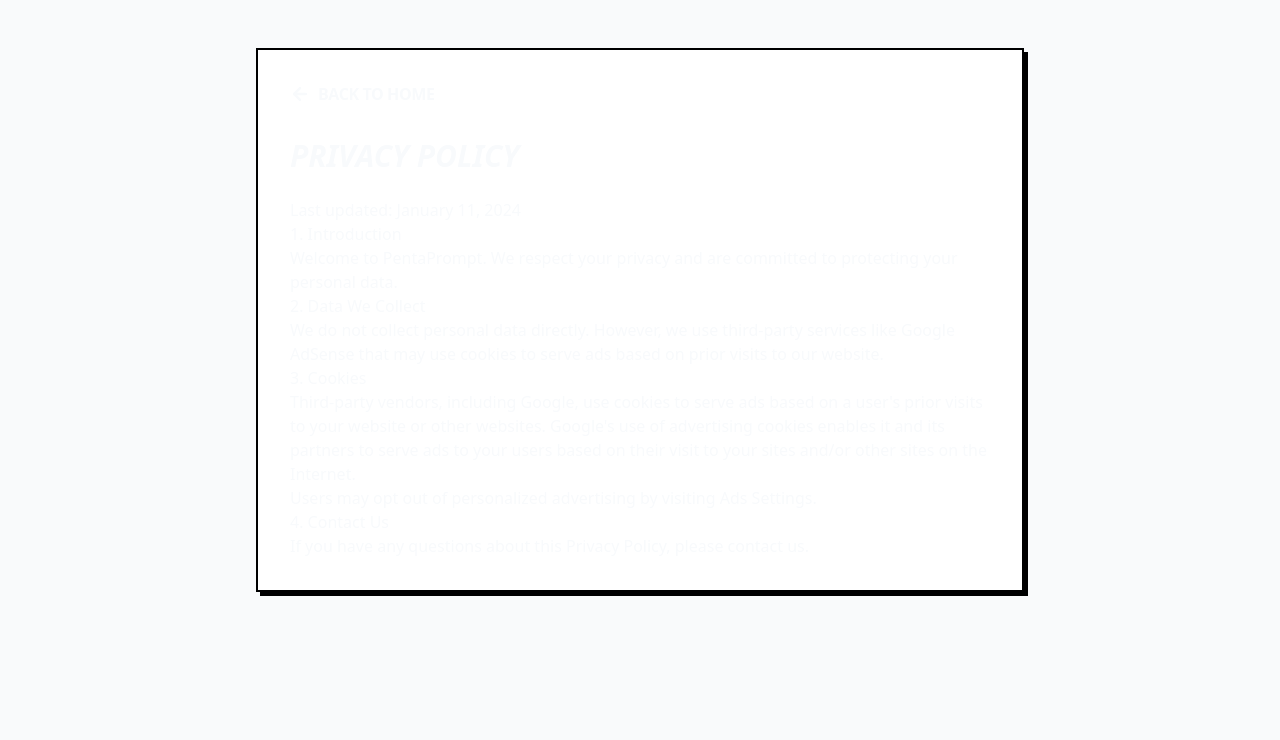
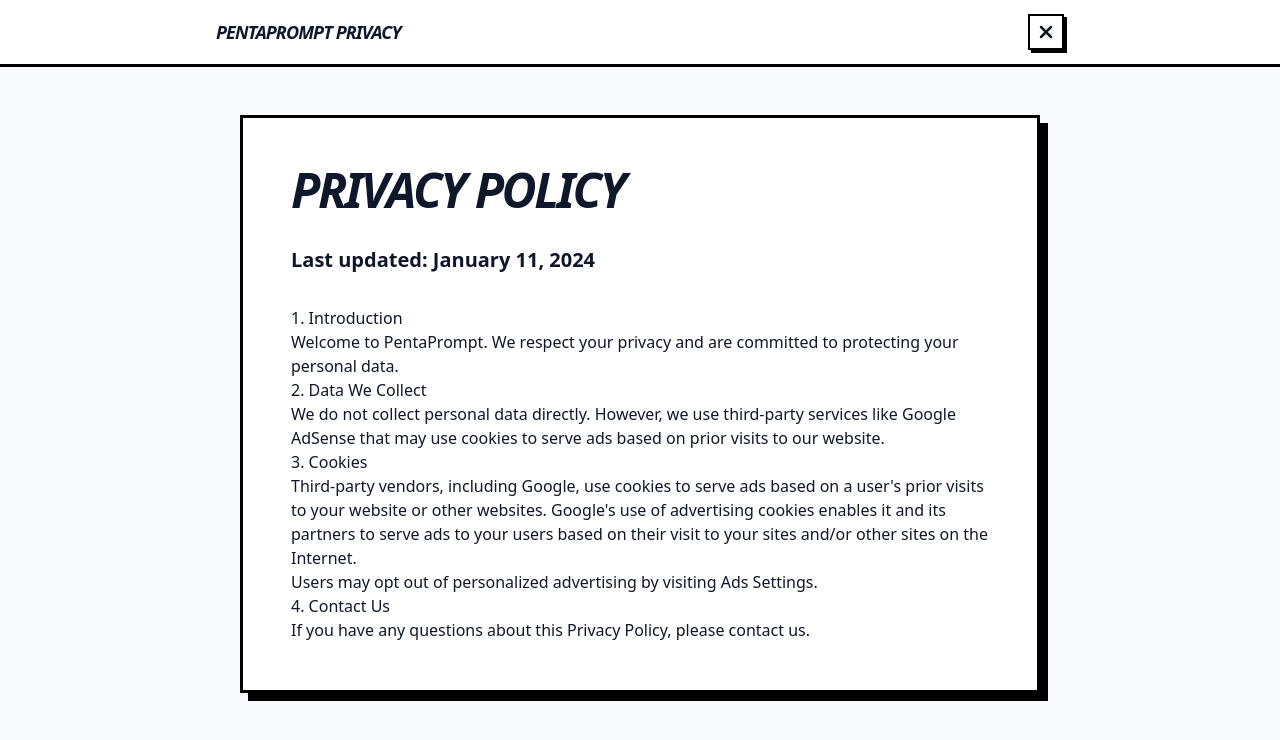
Before and after one commit to Sniper1211/PromptMaster, a React (Vite) app: page /privacy in a window 1280 px wide. Shown: the top 740 px of the page. Built offline with nearby package versions, Linux system fonts and the light colour scheme.

Commit message:
feat: improve UX for legal pages and add coming soon modal

```diff
--- /dev/null
+++ b/src/components/common/ComingSoonModal.tsx
@@ -0,0 +1,50 @@
+import React from 'react';
+import { useTranslation } from 'react-i18next';
+import { X, Construction } from 'lucide-react';
+
+interface ComingSoonModalProps {
+    onClose: () => void;
+}
+
+const ComingSoonModal: React.FC<ComingSoonModalProps> = ({ onClose }) => {
+    const { t } = useTranslation();
+
+    return (
+        <div className="fixed inset-0 z-[100] flex items-center justify-center p-4 bg-black/40 backdrop-blur-sm animate-in fade-in duration-200">
+            <div className="bg-white border-[3px] border-black max-w-md w-full shadow-[8px_8px_0px_0px_rgba(0,0,0,1)] overflow-hidden">
+                {/* Header */}
+                <div className="p-4 border-b-[3px] border-black flex items-center justify-between bg-[#FACC15]">
+                    <div className="flex items-center gap-3">
+                        <div className="p-2 bg-black text-white shadow-[2px_2px_0px_0px_rgba(255,255,255,1)]">
+                            <Construction size={24} strokeWidth={2.5} />
+                        </div>
+                        <h2 className="text-xl font-black uppercase italic tracking-tighter">
+                            {t('common.comingSoon.title')}
+                        </h2>
+                    </div>
+                    <button
+                        onClick={onClose}
+                        className="p-2 hover:bg-black hover:text-white transition-colors border-[2.5px] border-black bg-white"
+                    >
+                        <X size={20} strokeWidth={3} />
+                    </button>
+                </div>
+
+                {/* Content */}
+                <div className="p-8 text-center space-y-6">
+                    <p className="font-bold text-xl text-slate-900">
+                        {t('common.comingSoon.description')}
+                    </p>
+                    <button
+                        onClick={onClose}
+                        className="w-full py-3 bg-black text-white font-black uppercase tracking-widest hover:translate-x-[2px] hover:translate-y-[2px] hover:shadow-none shadow-[4px_4px_0px_0px_rgba(100,100,100,1)] transition-all"
+                    >
+                        {t('modal.close')}
+                    </button>
+                </div>
+            </div>
+        </div>
+    );
+};
+
+export default ComingSoonModal;
--- a/src/components/layout/Footer.tsx
+++ b/src/components/layout/Footer.tsx
@@ -3,7 +3,11 @@
 import { useTranslation } from 'react-i18next';
 import { Layers } from 'lucide-react';
 
-const Footer: React.FC = () => {
+interface FooterProps {
+    onContribute?: () => void;
+}
+
+const Footer: React.FC<FooterProps> = ({ onContribute }) => {
     const { t } = useTranslation();
 
     return (
@@ -22,7 +26,10 @@
                 </div>
 
                 {/* Call to Action Section */}
-                <div className="flex-1 p-8 flex items-center justify-center bg-gray-50 hover:bg-[#FF4D4D] transition-colors group cursor-pointer">
+                <div
+                    onClick={onContribute}
+                    className="flex-1 p-8 flex items-center justify-center bg-gray-50 hover:bg-[#FF4D4D] transition-colors group cursor-pointer"
+                >
                     <div className="flex items-center gap-4">
                         <div className="p-3 bg-white border-[2.5px] border-black rounded-none brutal-shadow group-hover:translate-x-[2px] group-hover:translate-y-[2px] group-hover:shadow-none transition-all">
                             <Layers className="text-black" size={24} strokeWidth={2.5} />
--- a/src/locales/en.json
+++ b/src/locales/en.json
@@ -7,6 +7,12 @@
     "categories": "Categories",
     "creators": "Creators",
     "tutorials": "Prompt Tutorials"
+  },
+  "common": {
+    "comingSoon": {
+      "title": "Coming Soon",
+      "description": "We are working hard on this feature. Stay tuned!"
+    }
   },
   "nav": {
     "title": "PentaPrompt",
--- a/src/locales/zh.json
+++ b/src/locales/zh.json
@@ -7,6 +7,12 @@
     "categories": "分类",
     "creators": "创作者",
     "tutorials": "提示词教程"
+  },
+  "common": {
+    "comingSoon": {
+      "title": "功能开发中",
+      "description": "我们正在努力开发此功能，敬请期待！"
+    }
   },
   "nav": {
     "title": "PentaPrompt",
--- a/src/pages/PrivacyPolicy.tsx
+++ b/src/pages/PrivacyPolicy.tsx
@@ -1,5 +1,5 @@
 import React from 'react';
-import { ArrowLeft } from 'lucide-react';
+import { X } from 'lucide-react';
 import { Link } from 'react-router-dom';
 import { useTranslation } from 'react-i18next';
 import SEOHead from '../components/seo/SEOHead';
@@ -15,17 +15,27 @@
                 url="https://pentaprompt.com/privacy"
                 type="website"
             />
-            <div className="min-h-screen bg-gray-50 p-6 md:p-12 font-sans">
-                <div className="max-w-3xl mx-auto bg-white brutal-border brutal-shadow p-8">
-                    <Link to="/" className="flex items-center gap-2 font-black uppercase tracking-tight hover:-translate-x-1 transition-transform mb-8 w-fit">
-                        <ArrowLeft size={20} strokeWidth={3} />
-                        <span>Back to Home</span>
+            <div className="min-h-screen bg-[#F8FAFC] font-sans text-slate-900">
+                {/* Header with Close Button */}
+                <header className="bg-white border-b-[3px] border-black sticky top-0 z-40">
+                    <div className="max-w-4xl mx-auto px-6 h-16 flex items-center justify-between">
+                        <h1 className="text-lg font-black uppercase italic tracking-tighter">PentaPrompt Privacy</h1>
+                        <Link
+                            to="/"
+                            className="flex items-center justify-center w-9 h-9 bg-white border-[2.5px] border-black shadow-[3px_3px_0px_0px_rgba(0,0,0,1)] hover:shadow-none hover:translate-x-[2px] hover:translate-y-[2px] transition-all flex-shrink-0"
+                            aria-label="Close"
+                        >
+                            <X size={20} strokeWidth={3} />
                         </Link>
+                    </div>
+                </header>
 
-                    <h1 className="text-3xl font-black uppercase italic mb-6">Privacy Policy</h1>
+                <div className="max-w-4xl mx-auto p-6 md:p-12">
+                    <div className="bg-white border-[3px] border-black shadow-[8px_8px_0px_0px_rgba(0,0,0,1)] p-8 md:p-12">
+                        <h1 className="text-4xl md:text-5xl font-black uppercase italic mb-8 tracking-tighter">Privacy Policy</h1>
 
-                    <div className="prose prose-slate max-w-none">
-                        <p>Last updated: January 11, 2024</p>
+                        <div className="prose prose-lg prose-slate max-w-none prose-headings:font-black prose-headings:uppercase prose-headings:tracking-wide prose-p:font-medium prose-p:leading-relaxed prose-a:font-bold prose-a:text-black prose-a:decoration-[3px] prose-a:decoration-[#FACC15] hover:prose-a:bg-[#FACC15] prose-a:transition-colors">
+                            <p className="text-xl font-bold mb-8">Last updated: January 11, 2024</p>
 
                             <h3>1. Introduction</h3>
                             <p>Welcome to PentaPrompt. We respect your privacy and are committed to protecting your personal data.</p>
@@ -42,6 +52,7 @@
                         </div>
                     </div>
                 </div>
+            </div>
         </>
     );
 };
--- a/src/pages/TermsOfService.tsx
+++ b/src/pages/TermsOfService.tsx
@@ -1,5 +1,5 @@
 import React from 'react';
-import { ArrowLeft } from 'lucide-react';
+import { X } from 'lucide-react';
 import { Link } from 'react-router-dom';
 import { useTranslation } from 'react-i18next';
 import SEOHead from '../components/seo/SEOHead';
@@ -15,16 +15,26 @@
                 url="https://pentaprompt.com/terms"
                 type="website"
             />
-            <div className="min-h-screen bg-gray-50 p-6 md:p-12 font-sans">
-                <div className="max-w-3xl mx-auto bg-white brutal-border brutal-shadow p-8">
-                    <Link to="/" className="flex items-center gap-2 font-black uppercase tracking-tight hover:-translate-x-1 transition-transform mb-8 w-fit">
-                        <ArrowLeft size={20} strokeWidth={3} />
-                        <span>Back to Home</span>
+            <div className="min-h-screen bg-[#F8FAFC] font-sans text-slate-900">
+                {/* Header with Close Button */}
+                <header className="bg-white border-b-[3px] border-black sticky top-0 z-40">
+                    <div className="max-w-4xl mx-auto px-6 h-16 flex items-center justify-between">
+                        <h1 className="text-lg font-black uppercase italic tracking-tighter">PentaPrompt Terms</h1>
+                        <Link
+                            to="/"
+                            className="flex items-center justify-center w-9 h-9 bg-white border-[2.5px] border-black shadow-[3px_3px_0px_0px_rgba(0,0,0,1)] hover:shadow-none hover:translate-x-[2px] hover:translate-y-[2px] transition-all flex-shrink-0"
+                            aria-label="Close"
+                        >
+                            <X size={20} strokeWidth={3} />
                         </Link>
+                    </div>
+                </header>
 
-                    <h1 className="text-3xl font-black uppercase italic mb-6">Terms of Service</h1>
+                <div className="max-w-4xl mx-auto p-6 md:p-12">
+                    <div className="bg-white border-[3px] border-black shadow-[8px_8px_0px_0px_rgba(0,0,0,1)] p-8 md:p-12">
+                        <h1 className="text-4xl md:text-5xl font-black uppercase italic mb-8 tracking-tighter">Terms of Service</h1>
 
-                    <div className="prose prose-slate max-w-none">
+                        <div className="prose prose-lg prose-slate max-w-none prose-headings:font-black prose-headings:uppercase prose-headings:tracking-wide prose-p:font-medium prose-p:leading-relaxed">
                             <h3>1. Agreement to Terms</h3>
                             <p>By accessing our website, you agree to be bound by these Terms of Service and to comply with all applicable laws and regulations.</p>
 
@@ -39,6 +49,7 @@
                         </div>
                     </div>
                 </div>
+            </div>
         </>
     );
 };
```
Also changed, not shown: src/components/layout/Sidebar.tsx (+18 -3 lines), src/pages/HomePage.tsx (+16 -3 lines). Lines whose indentation alone changed are shown as unchanged.
